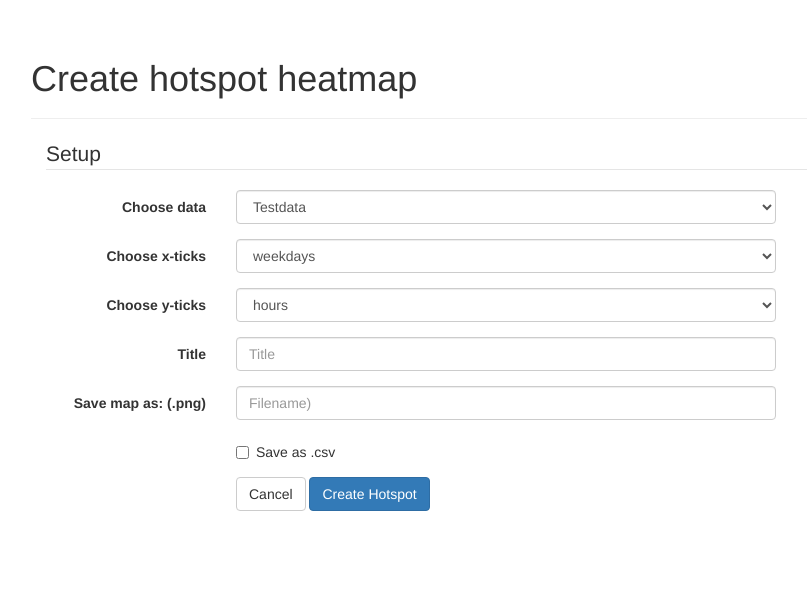
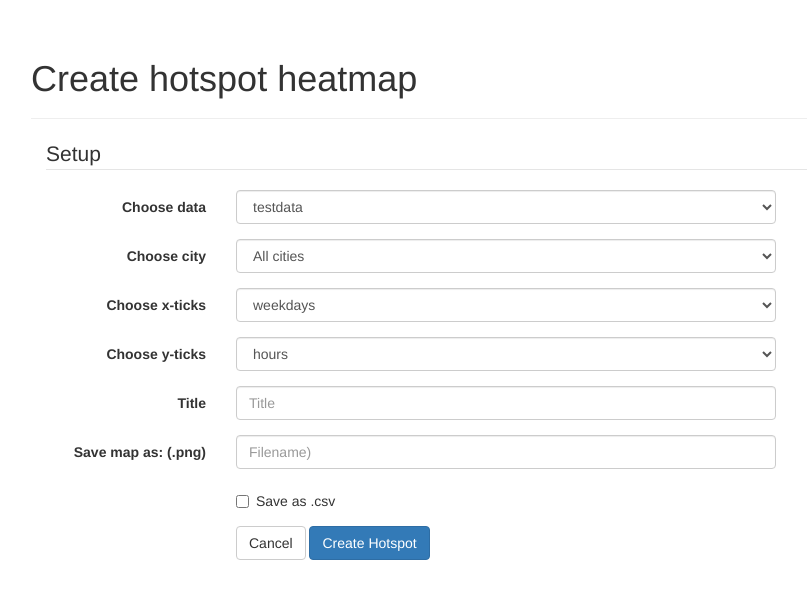
Before and after one commit to lewenhagen/hotspot, a Flask app: page / in a window 1280 px wide. Shown: the part 51-650 px from the top of the page, without its empty margins (39-846 px from the left). Run offline with Flask 2, Linux system fonts and the light colour scheme; parts of the project's set-up code (start-up, migrations or seed data) failed here and were passed over; some libraries are stand-ins or nearby versions.

Commit message:
cities loads into config and are displayed in form

```diff
--- a/app.py
+++ b/app.py
@@ -8,7 +8,7 @@
 import functions
 import config
 from flask import Flask, render_template, request
-import os, glob
+# import os, glob
 import sys
 sys.path.insert(0, 'aoristic/')
 import aoristic
@@ -29,8 +29,7 @@
     Main route
     """
 
-
-    return render_template("index.html", xticks=config.x_ticks, yticks=config.y_ticks)
+    return render_template("index.html", xticks=config.x_ticks, yticks=config.y_ticks, av_data=config.available_data, cities=config.city_list)
 
 
 @app.route("/hotspot", methods=["POST"])
@@ -60,7 +59,7 @@
             }
 
             # Get a 2d list, dataframe
-            hotspot_one["data"] = functions.get_data(hotspot_one, request.form["setupData"], save_as_csv)
+            hotspot_one["data"] = functions.get_data(hotspot_one, request.form["setupData"], save_as_csv, request.form["setupCity"])
 
             # Creates the hotspot
             functions.create_hotspot(hotspot_one)
@@ -78,13 +77,8 @@
     Created route
     """
 
-    created_hotspots = []
+    created_hotspots = functions.get_saved_png()
     view_hotspots = []
-
-    for image in os.listdir("static"):
-        if image.endswith(".png"):
-            created_hotspots.append(image)
-
 
     if request.method == "POST":
         view_hotspots = request.form.getlist("image")
--- a/config.py
+++ b/config.py
@@ -1,7 +1,13 @@
 #!/usr/bin/env python3
+
+import pandas as pd
 
 """
 Configuration file for hotspot
 """
 y_ticks = ["hours", "months"]
 x_ticks = ["weekdays", "months"]
+available_data = ["testdata", "realdata"]
+
+theData = pd.read_csv("aoristic/temp.data.2014.csv", sep=";", usecols=["city"])
+city_list = sorted(list(set(theData.city.tolist())))
--- a/templates/index.html
+++ b/templates/index.html
@@ -12,8 +12,21 @@
                     <label for="setupData" class="col-lg-2 control-label">Choose data</label>
                     <div class="col-lg-6">
                         <select class="form-control" id="setupData" name="setupData">
-                            <option value="testdata">Testdata</option>
-                            <option value="realdata">Real data</option>
+                            {% for data in av_data %}
+                                <option value="{{ data }}">{{ data }}</option>
+                            {% endfor %}
+                        </select>
+                    </div>
+                </div>
+
+                <div class="form-group">
+                    <label for="setupCity" class="col-lg-2 control-label">Choose city</label>
+                    <div class="col-lg-6">
+                        <select class="form-control" id="setupCity" name="setupCity">
+                            <option value="all">All cities</option>
+                            {% for city in cities %}
+                                <option value="{{ city }}">{{ city }}</option>
+                            {% endfor %}
                         </select>
                     </div>
                 </div>
```
Also changed, not shown: functions.py (+18 -2 lines), lisa.py (+0 -8 lines).
